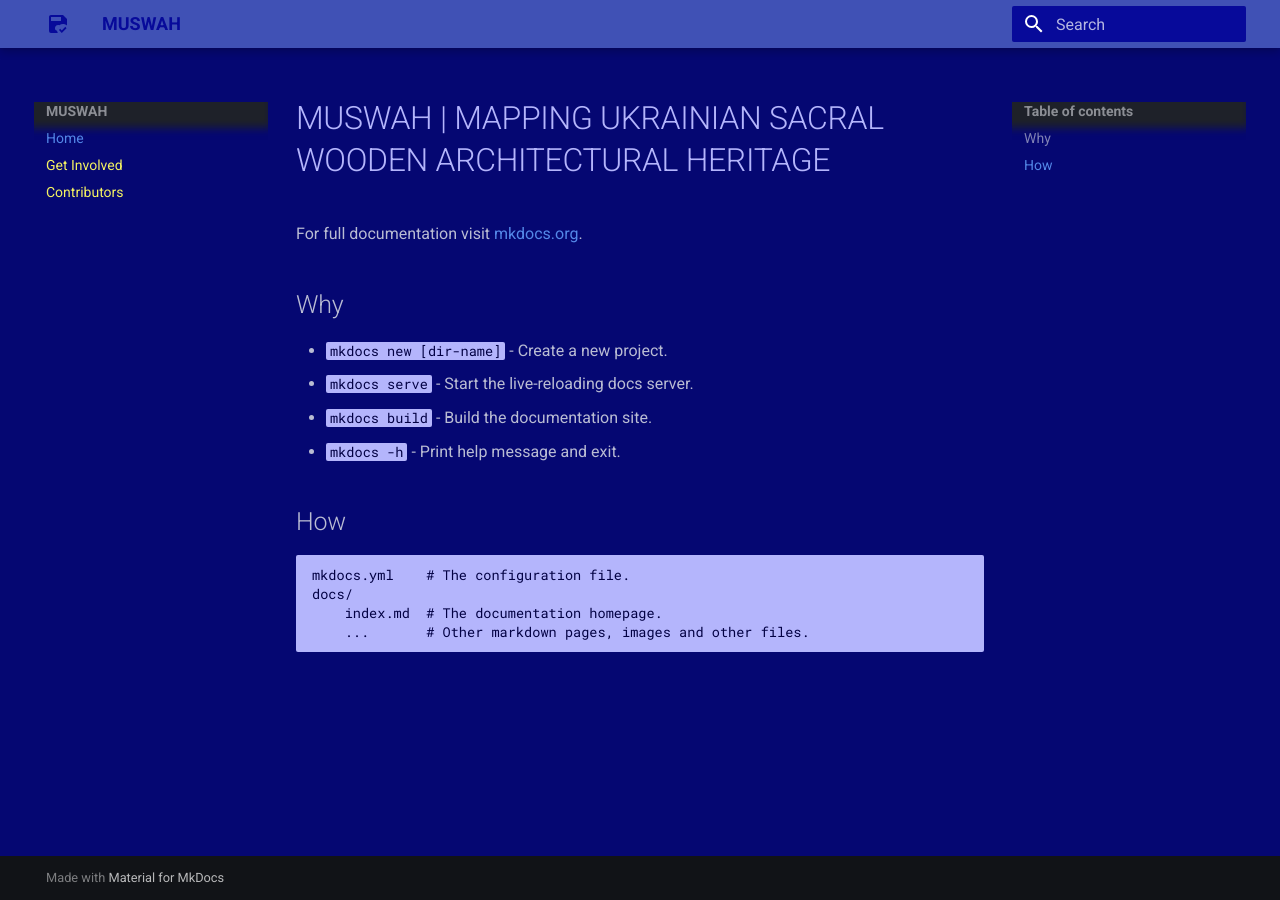
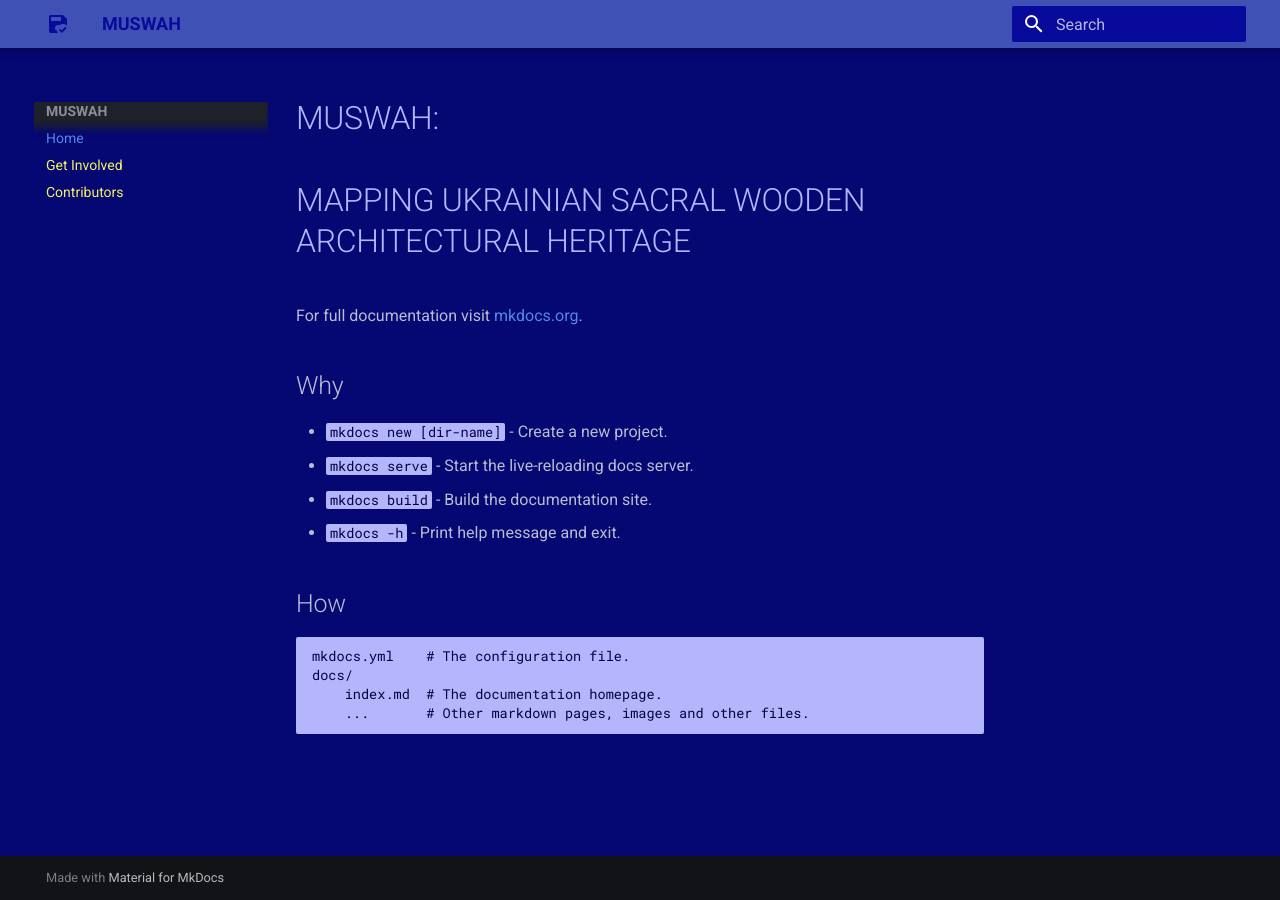
Before and after one commit to gabrielemucho/muswah-mkdocs, an MkDocs documentation site: the page built from docs/index.md, in a window 1280 px wide. Built offline with MkDocs 1.6.1 and Material for MkDocs 9.7.7, drawn with Linux system fonts in a browser that asks for light colours.

```diff
--- a/docs/index.md
+++ b/docs/index.md
@@ -1,4 +1,5 @@
-# MUSWAH | MAPPING UKRAINIAN SACRAL WOODEN ARCHITECTURAL HERITAGE
+# MUSWAH:
+# MAPPING UKRAINIAN SACRAL WOODEN ARCHITECTURAL HERITAGE
 
 For full documentation visit [mkdocs.org](https://www.mkdocs.org).
 
```
